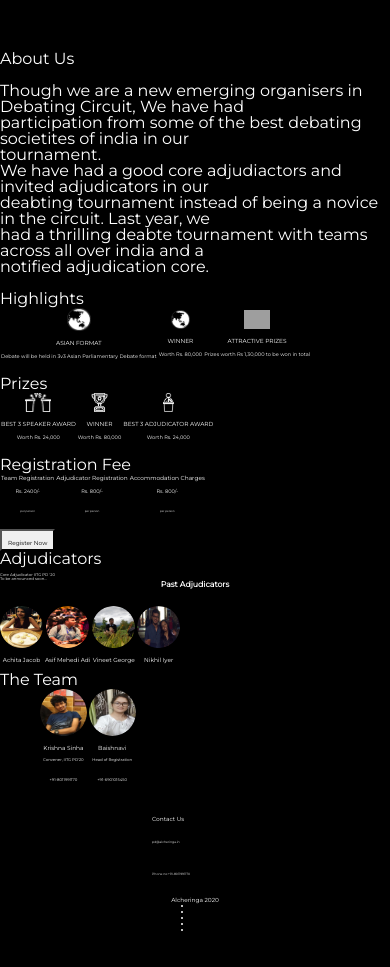
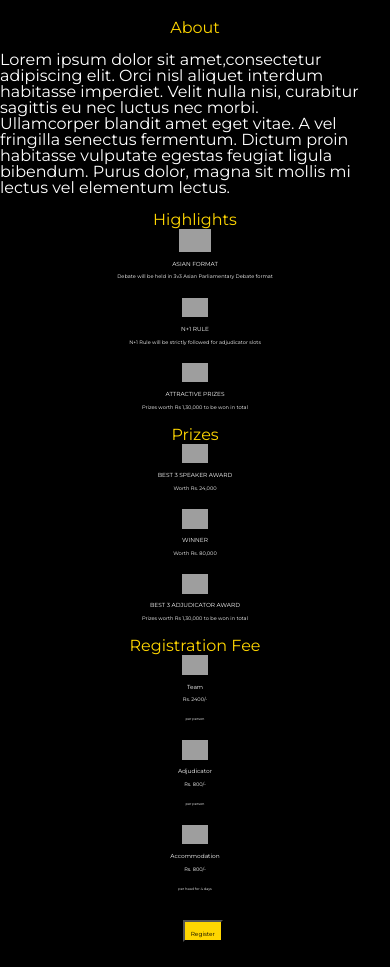
Before and after one commit to imhrishib/parliamentarydebate, a Django app: page / in a window 390 px wide. Shown: the part 461-1428 px from the top of the page. Run offline with Django 3.2, Linux system fonts and the light colour scheme; some libraries are stand-ins or nearby versions; grey boxes are pictures that could not be loaded.

Commit message:
Merge Branch Afshan

```diff
--- a/parliamentarydebate/templates/pd.html
+++ b/parliamentarydebate/templates/pd.html
@@ -132,6 +132,23 @@
         }
         .toggled-item{
             margin-bottom: 8vh;
+        }
+            td{
+            display: block;
+            margin: 0;
+            }
+            .organise {
+                text-align: center;
+
+
+            }
+            table{
+                margin-left: auto;
+                margin-right: auto;
+            }
+            #registercontainer{
+                display: flex;
+            justify-content: center;
             }
     }
 
@@ -275,7 +292,7 @@
         }
     }
 </style>
-<body>
+<body style="background-color:black">
 
     <!-- Navigation bar in the desktop view -->
     <ul class="navbar">
@@ -331,137 +348,131 @@
     <!-- Introductory Image done -->
 
     </nav>
-    <section id="about" class="organise" style="height:100%;padding-top:13vw;">
+    <section id="about"  class="organise" style="height:100%;padding-top:5vw;">
 
-        <span>About Us</span>
+        <span style="color:#FFD601
+">About </span>
        <br><br>
-        <p class="para" ;>Though we are a new emerging organisers in Debating Circuit, We have had<br> participation from some of the best debating societites of india in our<br> tournament.
-            <br> We have had a good core adjudiactors and invited adjudicators in our<br> deabting tournament instead of being a novice in the circuit. Last year, we<br> had a thrilling deabte tournament with teams across all over india and a<br> notified
-            adjudication core. </p>
+        <p class="para" style="text-align:left;"">Lorem ipsum dolor sit amet,consectetur adipiscing elit. Orci nisl aliquet interdum<br>
+         habitasse imperdiet. Velit nulla nisi, curabitur sagittis eu nec luctus nec morbi.<br>
+         Ullamcorper blandit amet eget vitae. A vel fringilla senectus fermentum. Dictum proin <br>
+         habitasse vulputate egestas feugiat ligula bibendum. Purus dolor, magna sit mollis mi <br>
+         lectus vel elementum lectus.
+           </p>
   </section>
   <div class="rect1"></div>
 
-    <section id="highlights" class="organise">
+  <section id="highlights"  class="organise">
 
-        <div class="titlecontainerright">Highlights</div>
+    <div class="titlecontainerright" style="color:#FFD601;margin-top:1vw;">Highlights</div>
 
 
-        <table>
-            <tr style="text-align:center;">
-                <td><img style="height:6vw;text-align:center;margin-bottom:2vw" src={% static "main/images/Image 1.png" %} alt="">
+   <table >
+    <tr style="text-align:center;" >
+        <td><img style="height:6vw;text-align:center;margin-bottom:2vw" src={% static "main/images/asianformat.png" %} alt="">
 
             <h4 style="font-size:1.5vw;margin-bottom:2vw">ASIAN FORMAT</h4>
 
-                    <p style="font-size:1.3vw"> Debate will be held in 3v3 Asian Parliamentary Debate format
-                    </p>
-                </td>
+           <p style="font-size:1.3vw"> Debate will be held in 3v3
+            Asian Parliamentary Debate
+            format</p></td>
 
-                <td><img style="height:5vw;text-align:center;margin-bottom:2vw" src={% static "main/images/Image 1.png" %} alt="">
+        <td><img style="height:5vw;text-align:center;margin-bottom:2vw" src={% static "main/images/Ellipse.png" %} alt="">
+
+            <h4 style="font-size:1.5vw;margin-bottom:2vw">N+1 RULE</h4>
+
+            <p style="font-size:1.3vw">N+1 Rule will be strictly
+            followed for adjudicator slots</p></td>
+
+
+                <td><img style="height:5vw;text-align:center;margin-bottom:2vw" src={% static "main/images/winner.png" %} alt="">
+
+                    <h4 style="font-size:1.5vw;margin-bottom:2vw">ATTRACTIVE PRIZES</h4>
+
+                    <p style="font-size:1.3vw">Prizes worth Rs
+                        1,30,000 to be won in
+                        total</p></td>
+    </tr>
+</table>
+    </div>
+</section>
+<div class="rect2"></div>
+<section id="prizes"  class="organise">
+
+    <div class="titlecontainerleft"  style="color:#FFD601">Prizes</div>
+
+
+   <table >
+    <tr style="text-align:center;" >
+        <td><img style="height:5vw;text-align:center;margin-bottom:2vw" src={% static "main/images/speaker.png" %} alt="">
+
+            <h4 style="font-size:1.5vw;margin-bottom:2vw">BEST 3 SPEAKER
+                AWARD</h4>
+
+           <p style="font-size:1.3vw"> Worth Rs. 24,000
+            </p></td>
+
+        <td><img style="height:5vw;text-align:center;margin-bottom:2vw" src={% static "main/images/prize.png" %} alt="">
 
             <h4 style="font-size:1.5vw;margin-bottom:2vw">WINNER</h4>
 
-                    <p style="font-size:1.3vw">Worth Rs. 80,000</p>
-                </td>
+            <p style="font-size:1.3vw">Worth Rs. 80,000</p></td>
 
 
-                <td><img style="height:5vw;text-align:center;margin-bottom:2vw" src={% static "main/images/Image2.png" %} alt="">
+                <td><img style="height:5vw;text-align:center;margin-bottom:2vw" src={% static "main/images/adjudicator.png" %} alt="">
 
-                    <h4 style="font-size:1.5vw;margin-bottom:2vw">ATTRACTIVE PRIZES</h4>
+                    <h4 style="font-size:1.5vw;margin-bottom:2vw">BEST 3 ADJUDICATOR AWARD</h4>
 
-                    <p style="font-size:1.3vw">Prizes worth Rs 1,30,000 to be won in total
-                    </p>
-                </td>
+                    <p style="font-size:1.3vw">Prizes worth Rs
+                        1,30,000 to be won in
+                        total</p></td>
     </tr>
 </table>
-
-
-        </div>
-    </section>
-    <div class="rect2"></div>
-    <section id="prizes" class="organise">
-
-        <div class="titlecontainerleft">Prizes</div>
-
-
-        <table>
-            <tr style="text-align:center;">
-                <td><img style="height:5vw;text-align:center;margin-bottom:2vw" src={% static "main/images/Asset 3.png" %} alt="">
-
-                    <h4 style="font-size:1.5vw;margin-bottom:2vw">BEST 3 SPEAKER AWARD
-                    </h4>
-
-                    <p style="font-size:1.3vw"> Worth Rs. 24,000
-                    </p>
-                </td>
-
-                <td><img style="height:5vw;text-align:center;margin-bottom:2vw" src="images/Asset 1.png" alt="">
-
-                    <h4 style="font-size:1.5vw;margin-bottom:2vw">WINNER</h4>
-
-                    <p style="font-size:1.3vw">Worth Rs. 80,000</p>
-                </td>
-
-
-                <td><img style="height:5vw;text-align:center;margin-bottom:2vw" src="images/Group 6.png" alt="">
-
-                    <h4 style="font-size:1.5vw;margin-bottom:2vw">BEST 3 ADJUDICATOR AWARD
-                    </h4>
-
-                    <p style="font-size:1.3vw">Worth Rs. 24,000
-                    </p>
-                </td>
-            </tr>
-        </table>
-
 
     </div>
 </section>
 <div class="rect3"></div>
-    <section id="registration" class="organise">
+<section id="registration"  class="organise">
 
-        <div class="titlecontainerright">Registration Fee</div>
+    <div class="titlecontainerright" style="color:#FFD601">Registration Fee</div>
 
 
-        <table>
-            <tr style="text-align:center;">
+   <table >
+    <tr style="text-align:center;" >
         <td>
-
-                    <h4 style="font-size:1.5vw;margin-bottom:2vw">Team Registration</h4>
+            <img style="height:5vw;text-align:center;margin-bottom:2vw" src={% static "main/images/team.png" %} alt="">
+            <h4 style="font-size:1.5vw;margin-bottom:2vw">Team </h4>
 
            <p style="font-size:1.3vw"> Rs. 2400/-
             </p>
-                    <p style="font-size:0.7vw"> per person
-                    </p>
-                </td>
+            <p style="font-size:0.9vw"> per person
+            </p></td>
 
         <td>
-
-                    <h4 style="font-size:1.5vw;margin-bottom:2vw">Adjudicator Registration</h4>
+            <img style="height:5vw;text-align:center;margin-bottom:2vw" src={% static "main/images/adjudicator.png" %} alt="">
+            <h4 style="font-size:1.5vw;margin-bottom:2vw">Adjudicator</h4>
 
             <p style="font-size:1.3vw"> Rs. 800/-
             </p>
-                    <p style="font-size:0.7vw"> per person
-                    </p>
-                </td>
+            <p style="font-size:0.9vw"> per person
+            </p></td>
 
 
                 <td>
-
-                    <h4 style="font-size:1.5vw;margin-bottom:2vw">Accommodation Charges</h4>
+                    <img style="height:5vw;text-align:center;margin-bottom:2vw" src={% static "main/images/accomodation.png" %} alt="">
+                    <h4 style="font-size:1.5vw;margin-bottom:2vw">Accommodation</h4>
 
                     <p style="font-size:1.3vw">Rs. 800/-
                     </p>
-                    <p style="font-size:0.7vw"> per person
-                    </p>
-                </td>
+                    <p style="font-size:0.9vw"> per head for 4 days
+                    </p></td>
     </tr>
 </table>
-
 
     </div>
 </section>
 <div class="rect4"></div>
-    <div id="registercontainer"><button type="button" id="registerbutton"><span style="font-size:1.5vw;border:none;">Register Now</span></button></div>
+<div  id="registercontainer"><button type="button" id="registerbutton" style="background-color:#FFD601;margin-top:3vw;margin-left: 4vw;"><span style="font-size:1.5vw;border:none;color:black;">Register</span></button></div>
 
 
     <div id="myModal" class="modal">
@@ -537,85 +548,81 @@
 
     </div>
 
-    <section id="prizes" class="organise">
+      <section id="prizes"  class="organise">
 
-        <div class="titlecontainerleft">Adjudicators
-            <div style="font-size:1vw;text-align:left;margin-top:1.5vw">Core Adjudicator IITG PD '20<br> To be announced soon...</div>
-        </div>
+    <!--<div class="titlecontainerleft;style=color:#FFD601" >Adjudicators
+        <div style="font-size:1vw;text-align:left;margin-top:1.5vw">Core Adjudicator IITG PD '20<br>
+            To be announced soon...</div>
+    </div>-->
 
 
-        <div style="font-size:2vw;text-align:center;font-weight:bold;margin-bottom:4vw;">Past Adjudicators</div>
-        <table>
-            <tr style="text-align:center;">
-                <td style="padding-left:0"><img style="height:11vw;text-align:center;margin-bottom:2vw" src="images/achitha@2x.png" alt="" class="rounded-circle">
+   <div style="font-size:3.5vw;text-align:centre;font-weight:bold;margin-top:8vw;color:#FFD601;">Adjudicators</div>
+   <table >
+    <tr style="text-align:center;" >
+        <td style="padding-left:0"><img style="text-align:center;margin-top:5vw;" src={% static "main/images/akansha.png" %} alt="" class="rounded-circle">
 
-                    <h4 style="font-size:1.5vw;margin-bottom:2vw">Achita Jacob</h4>
+            <h4 style="font-size:1.5vw;margin-top:2vw">Akansha Menon</h4>
 
            </td>
 
-                <td><img style="height:11vw;text-align:center;margin-bottom:2vw" src="images/asif.png" alt="" class="rounded-circle">
+        <td><img style="text-align:center;margin-top:5vw;" src={% static "main/images/akansha.png" %} alt="" class="rounded-circle">
 
-                    <h4 style="font-size:1.5vw;margin-bottom:2vw">Asif Mehedi Adi</h4>
+            <h4 style="font-size:1.5vw;margin-top:2vw">Akansha Menon</h4>
 
             </td>
 
 
-                <td><img style="height:11vw;text-align:center;margin-bottom:2vw" src="images/iyer.png" alt="" class="rounded-circle">
+                <td><img style="text-align:center;margin-top:5vw" src={% static "main/images/akansha.png" %} alt="" class="rounded-circle">
 
-                    <h4 style="font-size:1.5vw;margin-bottom:2vw">Vineet George</h4>
+                    <h4 style="font-size:1.5vw;margin-top:2vw">Akansha Menon</h4>
 
                     </td>
-                <td><img style="height:11vw;text-align:center;margin-bottom:2vw" src="images/george.png" alt="" class="rounded-circle">
+                        <td><img style="text-align:center;margin-top:5vw" src={% static "main/images/akansha.png" %} alt="" class="rounded-circle">
 
-                    <h4 style="font-size:1.5vw;margin-bottom:2vw">Nikhil Iyer</h4>
+                            <h4 style="font-size:1.5vw;margin-top:2vw">Akansha Menon</h4>
 
                             </td>
     </tr>
 </table>
-
-
     </div>
 </section>
 <div class="rect5"></div>
-    <section id="highlights" class="organise">
+<section id="highlights"  class="organise">
 
-        <div class="titlecontainerright">The Team</div>
+    <div class="titlecontainerright" style="color:#FFD601">The Team</div>
 
 
 
-        <table style="margin-left:10vw;">
-            <tr style="text-align:center;">
+    <table style="margin-left:vw;">
+        <tr style="text-align:center;" >
 
 
 
 
 
-                <td style="margin-right:10vw;"><img style="height:12vw;text-align:center;margin-bottom:2vw" src="images/krishna.png" alt="" class="rounded-circle">
+                    <td style="margin-right:vw;"><img style="text-align:center;margin-bottom:2vw" src={% static "main/images/akansha.png" %} alt=""  class="rounded-circle">
 
-                    <h4 style="font-size:1.5vw;margin-bottom:2vw">Krishna Sinha</h4>
+                        <h4 style="font-size:1.5vw;margin-bottom:2vw">Akansha Menon</h4>
 
-                    <p style="font-size:1vw"> Convener, IITG PD'20
+            <p style="font-size:1.2vw"> Convener, IITG PD'22
             </p>
-                    <p style="font-size:1vw"> +91-8011991170
+            <p style="font-size:1.2vw"> 9876543210
 
-                    </p>
-                </td>
+            </p></td>
 
                         </td>
-                <td><img style="height:12vw;text-align:center;margin-bottom:2vw" src="images/reg_head.png" alt="" class="rounded-circle">
+                            <td><img style="text-align:center;margin-bottom:2vw" src={% static "main/images/akansha.png" %} alt=""  class="rounded-circle">
 
-                    <h4 style="font-size:1.5vw;margin-bottom:2vw">Baishnavi</h4>
+                                <h4 style="font-size:1.5vw;margin-bottom:2vw">Akansha Menon</h4>
 
-                    <p style="font-size:1vw"> Head of Registration
+            <p style="font-size:1.2vw"> Head of Registration
             </p>
-                    <p style="font-size:1vw"> +91-6901015450
-                    </p>
-                </td>
+            <p style="font-size:1.2vw"> 9876543210
+            </p></td>
 
                                 </td>
         </tr>
     </table>
-
     </div>
 </section>
 <div class="rect2"></div>
@@ -623,19 +630,17 @@
 
     <div style="margin:auto;width:30%;padding:4vw;">
     <h4 style="font-size:1.5vw;">Contact Us</h4>
-            <span style="font-size:0.8vw;text-align:center">pd@alcheringa.in</p>
-    <span style="font-size:0.8vw;text-align:center;">
-      Phone no:+91-8011991170
+    <span style="font-size:1vw;text-align:center">pd@alcheringa.in</p>
+    <span style="font-size:1vw;text-align:center;">
+      Phone no:+91 365124892
     </span>
-            <div style="font-size:1.5vw;padding-top:5vw;">Alcheringa 2020</h4>
+    <div style="font-size:1.5vw;padding-top:5vw;">Alcheringa 2022</h4>
     <div>
         <ul>
             <li></li>
             <li>
-
             </li>
             <li>
-
             </li>
             <li></li>
             <li></li>
@@ -643,7 +648,6 @@
     </div>
 </div>
 </section>
-    <div style="font-size:0.9vw;text-align:right;color:#666565;margin:2vw 5vw 2vw 0;">Copyright ©2021 Alcheringa. All rights reserved </div>
     <script src="https://code.jquery.com/jquery-3.5.1.min.js" integrity="sha256-9/aliU8dGd2tb6OSsuzixeV4y/faTqgFtohetphbbj0=" crossorigin="anonymous"></script>
     <script>
         // Get the modal
```
Lines whose indentation alone changed are shown as unchanged.
